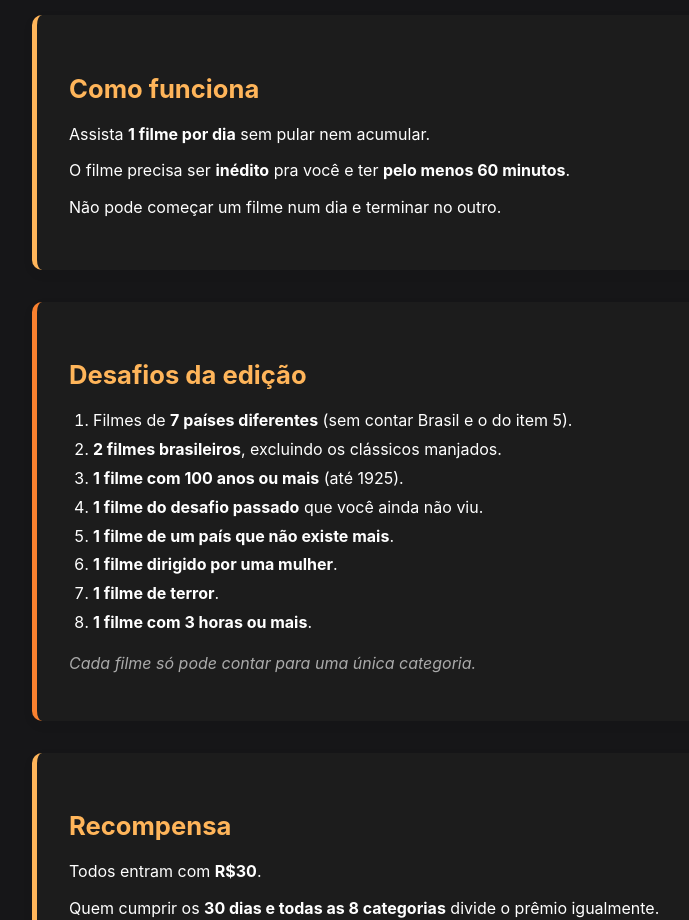
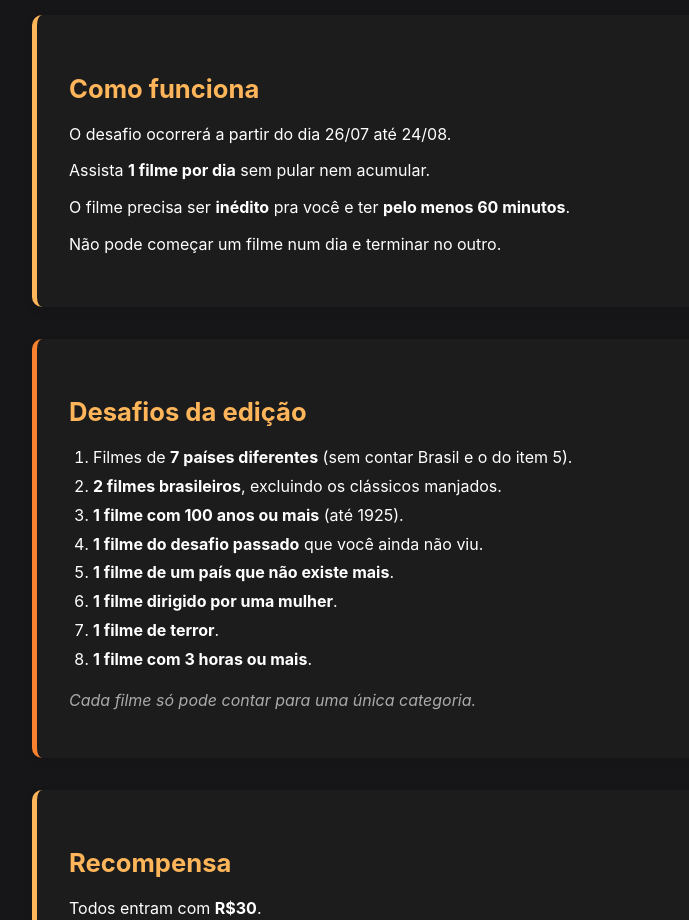
Before and after one commit to Gallicchio-Tavares/Desafio-Filmes, a React (Vite) app in the folder website/: page / in a window 1280 px wide. Shown: the part 1120-2040 px from the top of the page, without its empty margins (108-797 px from the left). Built offline with nearby package versions, Linux system fonts and the light colour scheme.

Commit message:
minor changes

```diff
--- a/website/src/pages/Home.jsx
+++ b/website/src/pages/Home.jsx
@@ -38,6 +38,7 @@ const Home = () => {
       <section className="section rules">
         <h3>Como funciona</h3>
         <ul>
+          <li>O desafio ocorrerá a partir do dia 26/07 até 24/08.</li>
           <li>Assista <strong>1 filme por dia</strong> sem pular nem acumular.</li>
           <li>O filme precisa ser <strong>inédito</strong> pra você e ter <strong>pelo menos 60 minutos</strong>.</li>
           <li>Não pode começar um filme num dia e terminar no outro.</li>
```
